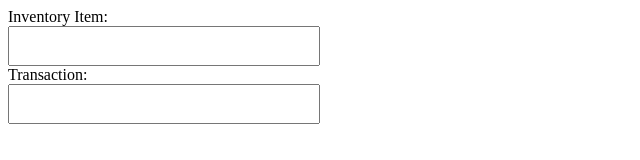
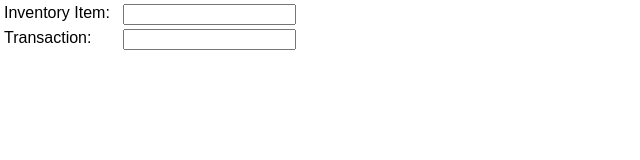
Before and after one commit to lukeabbott/NetHelper, a browser extension: page main.html in a window 1280 px wide. Shown: the whole page, without its empty margins (0-640 px from the left). Drawn offline with Linux system fonts and the light colour scheme.

Commit message:
better styles

```diff
--- a/main.css
+++ b/main.css
@@ -1,15 +1,29 @@
-html, body {
+html {
+  border: none;
+  margin: 0;
+  padding: 0;
+}
+body {
   width: 300px;
+  font-size: 1em;
+  text-align: left;
+  font-family: Arial, Helvetica, sans-serif;
+  padding: 4px;
+  margin: 0;
+  box-sizing: border-box;
 }
+label {
+  cursor: pointer;
+  width: 110px;
+  text-overflow: ellipsis;
+  white-space: nowrap;
+  overflow: hidden;
+  float: left;
 
+}
 .page-choice {
-  width: 100%;
-  padding: 4px;
-  font-size: 1.5em;
-  text-align: center;
-  cursor: pointer;
+  margin-bottom: 4px;
+  width: 165px;
+  float: right;
 }
-
-.page-choice:hover {
-  background-color: #CFF2F2;
-}
+div {clear: both;}
```
